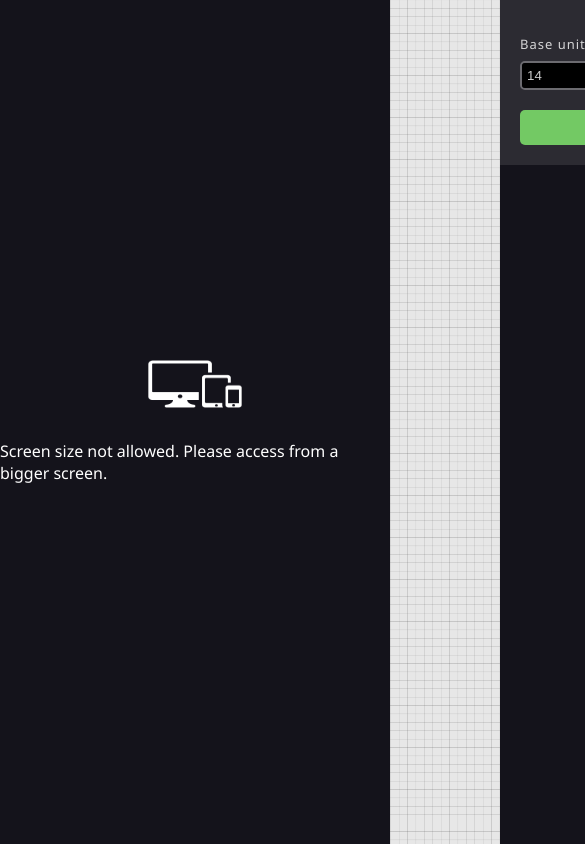
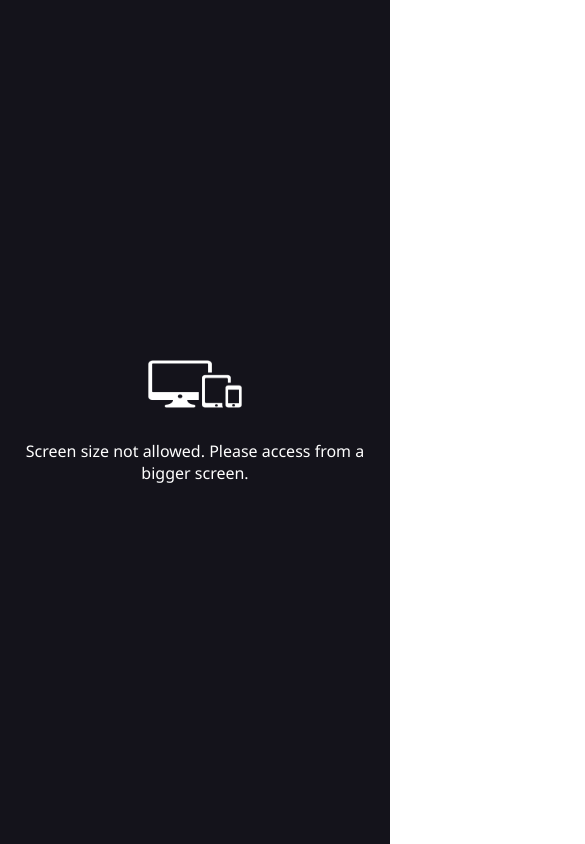
Before and after one commit to LucasMendoncaWF/mini-figma, a React (Create React App) app: page / in a window 390 px wide. Shown: the top 844 px of the page, 585 px wide, since content can reach past the window. Built offline with nearby package versions, Linux system fonts and the light colour scheme.

Commit message:
fix mobile layout

```diff
--- a/src/App.tsx
+++ b/src/App.tsx
@@ -12,7 +12,7 @@ const App = () => {
         <img src={DevicesImage} alt='devices' width={100} height={80} />
         <p>Screen size not allowed. Please access from a bigger screen.</p>
       </div>
-      <div className='flex'>
+      <div className='flex canvas-area'>
         <Canvas shapes={shapes} onUpdateShape={updateShape} />
         <SideBar />
       </div>
--- a/src/index.scss
+++ b/src/index.scss
@@ -121,12 +121,20 @@ button {
   background-color: rgba($primary, 0.4);
 }
 
+.canvas-area {
+  @media screen and (max-height: 500px), screen and (max-width: 800px) {
+    display: none;
+  }
+}
+
 .size-not-allowed {
   display: none;
+  box-sizing: border-box;
   background-color: $bg;
-  width: 100vw;
-  height: 100vh;
-  position: fixed;
+  width: 100dvw;
+  height: 100dvh;
+  position: sticky;
+  padding: 20px;
   top: 0;
   left: 0;
   z-index: 99999;
@@ -135,6 +143,8 @@ button {
   align-items: center;
   flex-wrap: wrap;
   flex-direction: column;
+  text-align: center;
+  overflow: hidden;
 
   img {
     filter: invert(1);
```
